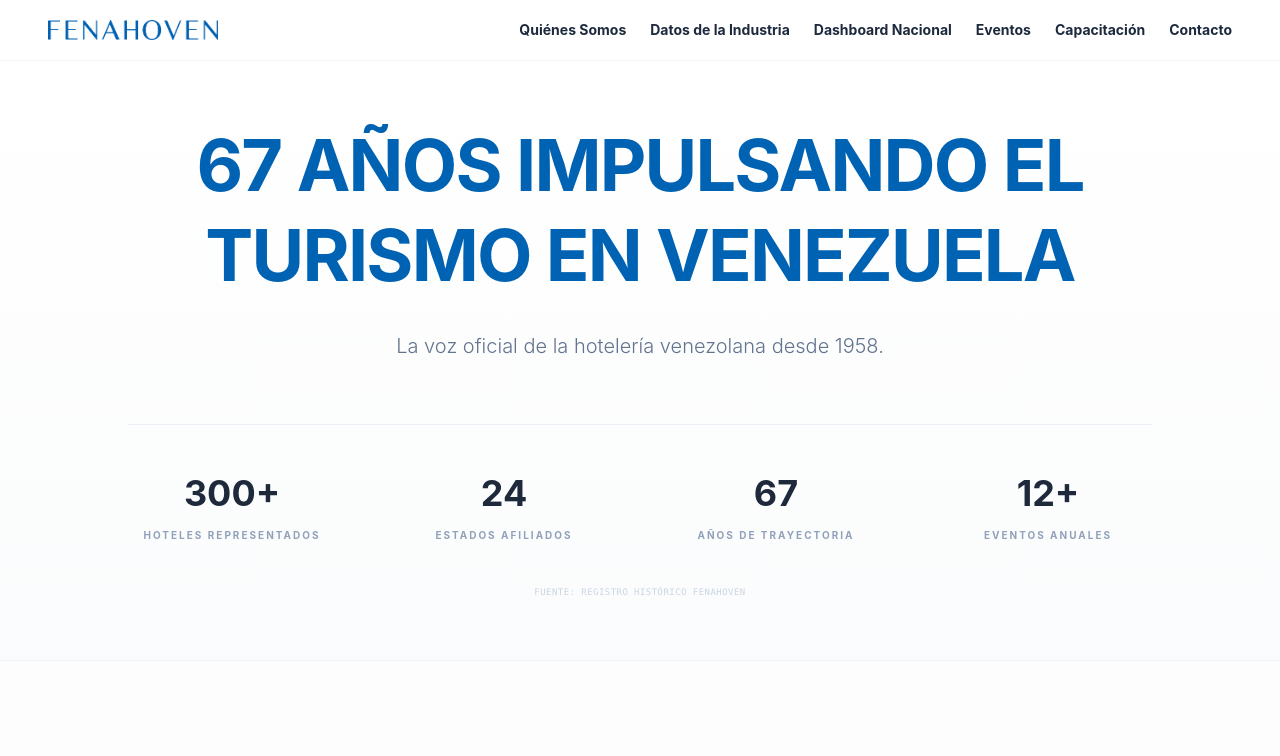
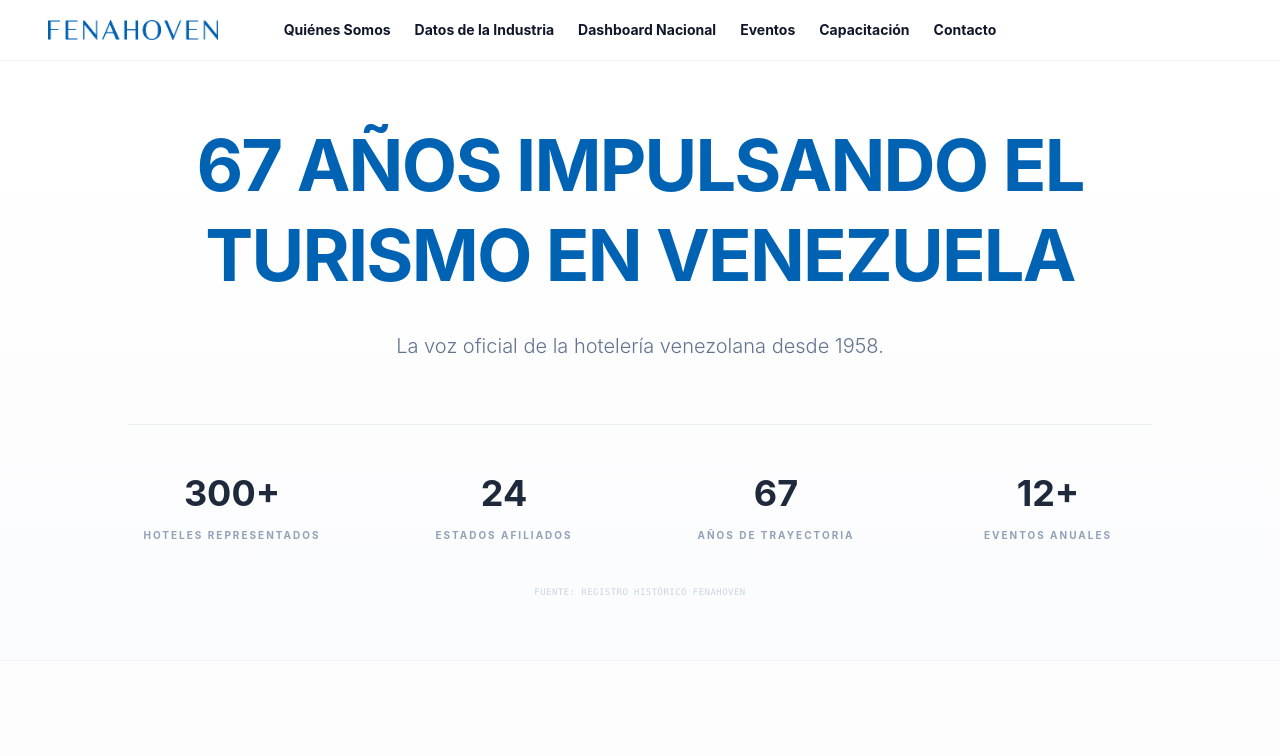
Before and after one commit to shirleybernaez-hub/fenahoven, a React (Vite) app: page /web in a window 1280 px wide. Shown: the top 756 px of the page. Built offline with nearby package versions, Linux system fonts and the light colour scheme; grey boxes are pictures that could not be loaded; the HTML template or start-up script is replaced by a standard one.

Commit message:
Navbar completo con color final de links y alineación perfecta

```diff
--- a/src/Web.jsx
+++ b/src/Web.jsx
@@ -27,12 +27,12 @@
   return (
     <div className="min-h-screen bg-[#FDFDFD] font-sans text-slate-900 antialiased">
 
-      {/* NAVBAR INSTITUCIONAL MODIFICADO (LOGO -50% Y LINKS CENTRADOS BOLD) */}
+      {/* NAVBAR INSTITUCIONAL */}
       <nav className="border-b border-slate-100 bg-white sticky top-0 z-50 px-6 py-4 md:px-12">
-        <div className="max-w-7xl mx-auto flex flex-col gap-4 sm:flex-row sm:items-center sm:justify-between">
+        <div className="max-w-7xl mx-auto flex flex-col gap-4 md:flex-row md:items-center relative">
 
-          {/* Logo Institucional reducido al 50% */}
-          <div className="flex items-center justify-center sm:justify-start">
+          {/* Logo Principal (Reducido al 50% y alineado a la izquierda) */}
+          <div className="flex items-center justify-center md:justify-start md:absolute">
             <img
               src="/logofenahoven_azul.png"
               alt="Logo FENAHOVEN"
@@ -40,8 +40,8 @@
             />
           </div>
 
-          {/* Menú de Enlaces Centrados y en Bold */}
-          <div className="flex flex-wrap gap-x-6 gap-y-2 items-center justify-center text-xs md:text-sm font-bold text-slate-800">
+          {/* Menú de Enlaces Totalmente Centrado y con color #10172A */}
+          <div className="flex-1 flex flex-wrap gap-x-6 gap-y-2 items-center justify-center text-xs md:text-sm font-bold text-[#10172A]">
             <a
               href="/quienes-somos"
               target="_blank"
```
